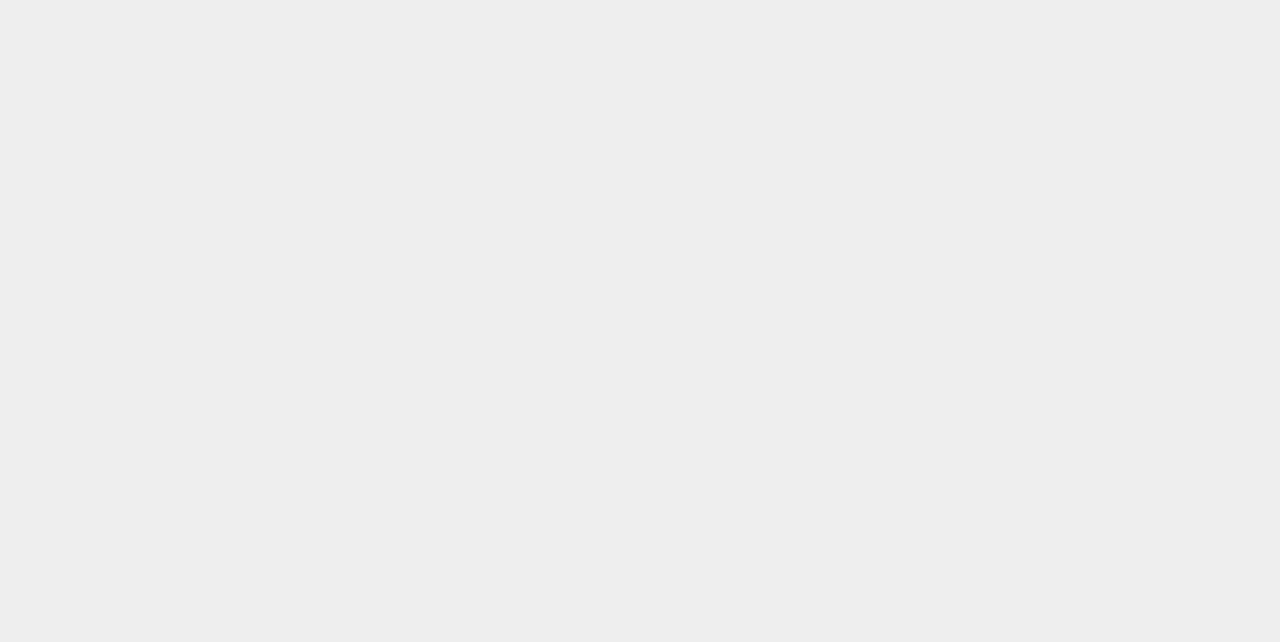
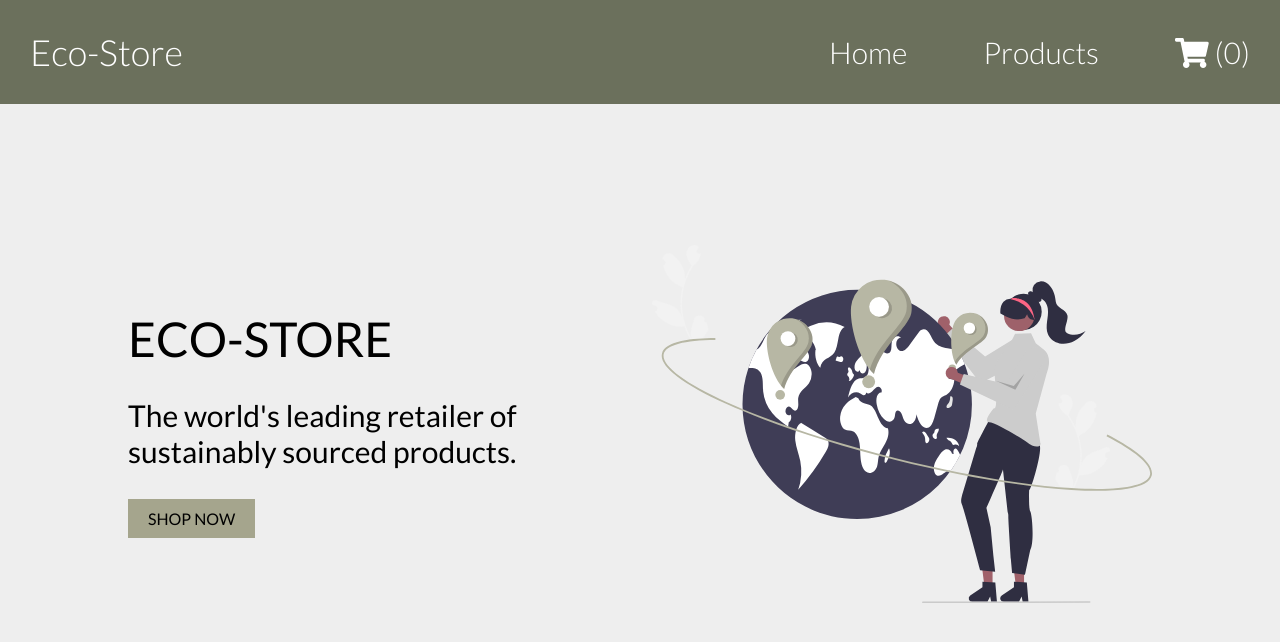
Before and after one commit to jack-white9/ecommerce-app, a React (Create React App) app: page / in a window 1280 px wide. Before the commit this address had no page. Shown: the top 642 px of the page. Built offline with nearby package versions, Linux system fonts and the light colour scheme.

Commit message:
Attempting to fix frustrating gh-pages and react routing incompatabilities

```diff
--- a/src/App.js
+++ b/src/App.js
@@ -25,14 +25,14 @@ const App = () => {
   return (
     <HashRouter basename={process.env.PUBLIC_URL}>
       <Routes>
-        <Route path='https://jack-white9.github.io/ecommerce-app/' element={<Home cart={cart}/>}/>
-        <Route path='https://jack-white9.github.io/ecommerce-app/products' element={<Products
+        <Route exact path='/' element={<Home cart={cart}/>}/>
+        <Route exact path='/products' element={<Products
                                             cart={cart}
                                             setCart={setCart}
                                             products={products}
                                             setProducts={setProducts}
                                             />}/>
-        <Route path='https://jack-white9.github.io/ecommerce-app/cart' element={<Cart
+        <Route exact path='/cart' element={<Cart
                                         cart={cart}
                                         setCart={setCart}
                                         products={products}
```
